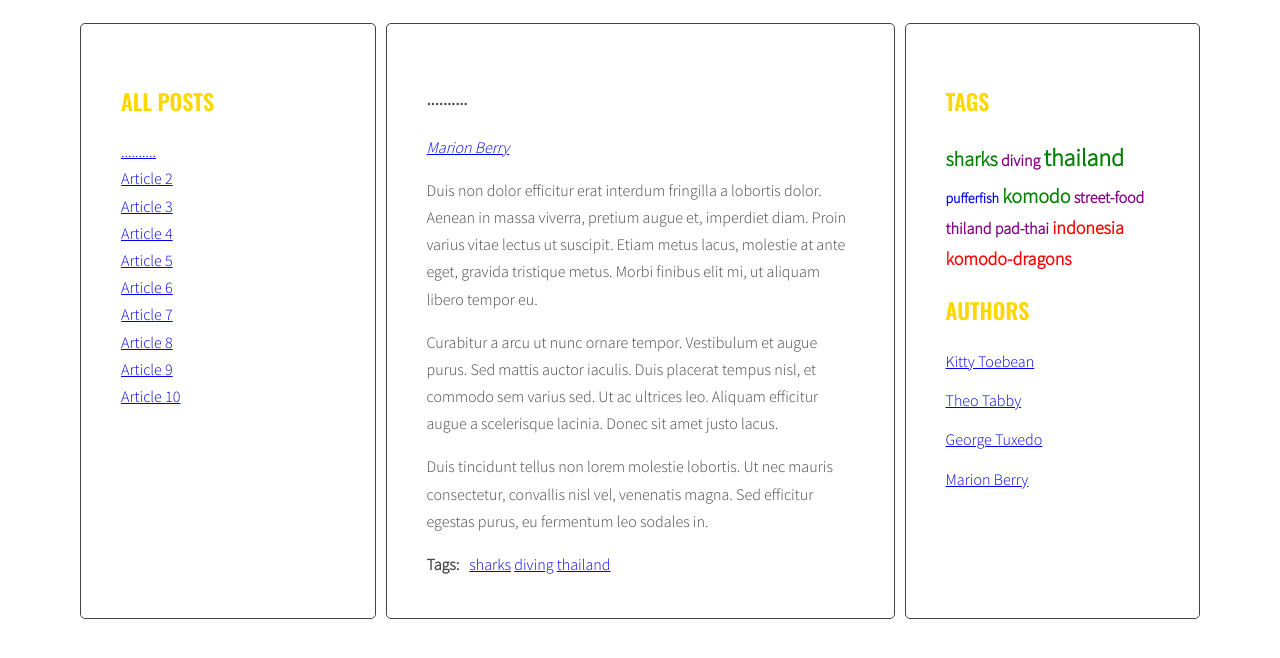
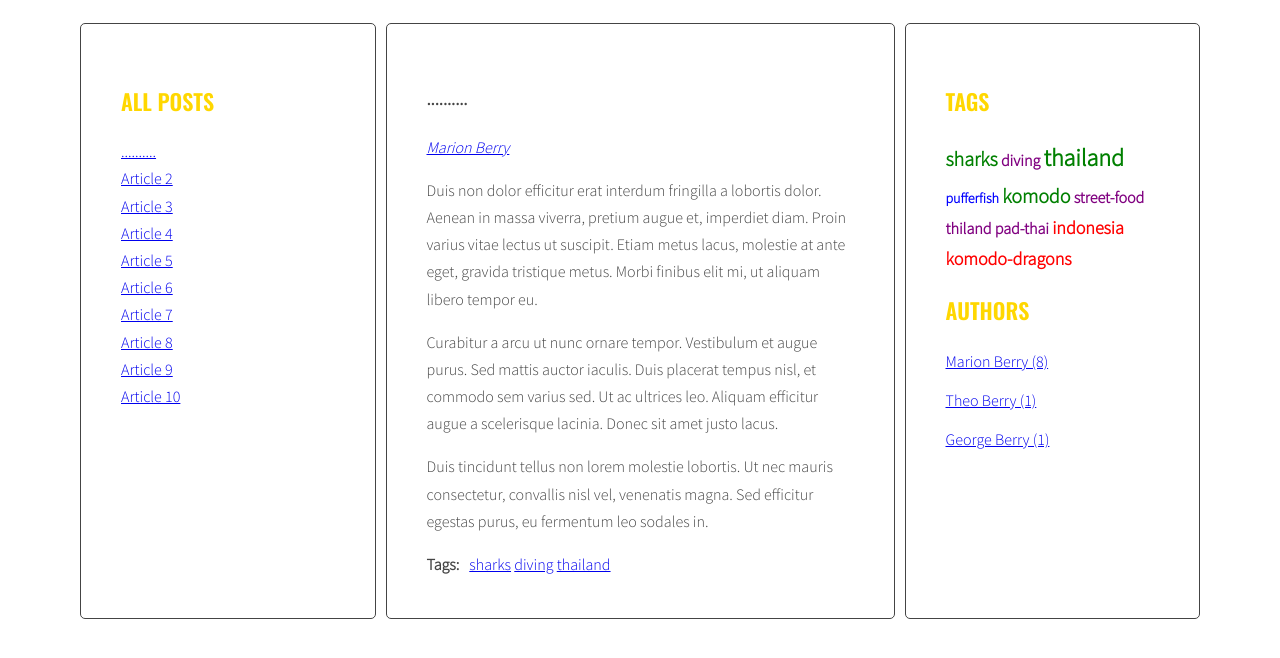
Before and after one commit to BartoszHor/Javascript-Blog-App, a website: page index.html in a window 1280 px wide. Shown: the part 220-878 px from the top of the page. After the commit the page ends 847 px from the top, so only its background shows below. Drawn offline with nearby package versions, Linux system fonts and the light colour scheme.

Commit message:
Add link to authors generated from articles to right sidebar

```diff
--- a/js/script.js
+++ b/js/script.js
@@ -1,5 +1,15 @@
 'use strict';
 {
+  const optArticleSelector = '.post',
+    optTitleSelector = '.post-title',
+    optTitleListSelector = '.titles',
+    optArticleTagsSelector = '.post-tags .list',
+    optPostAuthor = '.post-author',
+    optTagsListSelector = '.list.tags',
+    optCloudClassCount = 5,
+    optCloudClassPrefix = 'tag-size-',
+    optArticleAuthorList = '.authors';
+
   const titleClickHandler = function(event){
     console.log('Link was clicked!');
     console.log(event);
@@ -36,16 +46,6 @@
     targetArticle.classList.add('active');
   };
 
-  const optArticleSelector = '.post',
-    optTitleSelector = '.post-title',
-    optTitleListSelector = '.titles',
-    optArticleTagsSelector = '.post-tags .list',
-    optPostAuthor = '.post-author',
-    optTagsListSelector = '.list.tags',
-    optCloudClassCount = 5,
-    optCloudClassPrefix = 'tag-size-';
-
-
   const generateTitleLinks = function(customSelector = ''){
     /* remove contents of titleList */
     console.log(customSelector);
@@ -81,23 +81,23 @@
     const params = {
       max : 0,
       min : 999999
-    }
+    };
     for (let tag in tags) {
-      params.max = tags[tag] > params.max ? tags[tag] : params.max
-      params.min = tags[tag] < params.min ? tags[tag] : params.min
+      params.max = tags[tag] > params.max ? tags[tag] : params.max;
+      params.min = tags[tag] < params.min ? tags[tag] : params.min;
     }
 
     return params;
-  }
+  };
 
   const calculateTagsClass = function(count, params) {
     const normalizedCount = count - params.min;
     const normalizedMax = params.max - params.min;
-    const percentage = normalizedCount / normalizedMax
-    const classNumber = Math.floor(percentage * (optCloudClassCount - 1) + 1)
+    const percentage = normalizedCount / normalizedMax;
+    const classNumber = Math.floor(percentage * (optCloudClassCount - 1) + 1);
 
-    return classNumber
-  }
+    return classNumber;
+  };
 
   const generateTags = function(){
     let allTags = {};
@@ -127,13 +127,13 @@
         if(!allTags[tag]) {
           allTags[tag] = 1;
         } else {
-          allTags[tag]++
+          allTags[tag]++;
         }
       } /* END LOOP: for each tag */
       /* insert HTML of all the links into the tags wrapper */
       tagsWrapper.insertAdjacentHTML('beforeend', html);
     }
-    const tagList = document.querySelector('.tags');
+    const tagList = document.querySelector(optTagsListSelector);
     /* [NEW] create variable for all links HTML code */
 
     const tagsParams = calculateTagsParams(allTags);
@@ -143,7 +143,7 @@
     /* [NEW] START LOOP: for each tag in allTags: */
     for(let tag in allTags){
       /* [NEW] generate code of a link and add it to allTagsHTML */
-    allTagsHTML += '<li><a href="#tag-' + tag +'" class="' + optCloudClassPrefix + calculateTagsClass(allTags[tag], tagsParams) + '">'+ tag +' </a></li> ';
+      allTagsHTML += '<li><a href="#tag-' + tag +'" class="' + optCloudClassPrefix + calculateTagsClass(allTags[tag], tagsParams) + '">'+ tag +' </a></li> ';
     }
     /* [NEW] END LOOP: for each tag in allTags: */
 
@@ -203,21 +203,37 @@
   addClickListenersToTags();
 
   const generateAuthors = function(){
-  /* find all articles */
+    let allAuthors = {};
+    /* find all articles */
     const articles = document.querySelectorAll(optArticleSelector);
     console.log(articles);
     /* START LOOP: for every article: */
     for (let article of articles) {
       /* find tags wrapper */
       const authorWrapper = article.querySelector(optPostAuthor);
+      console.log(authorWrapper);
       /* get author from data-tags attribute */
       const author = article.getAttribute('data-author');
       /* split tags into array */
-      const linkHTML = '<a href="#author-' + author +'">' + author + '</a>';
-      console.log(linkHTML);
+      const linkHTML = '<li><a href="#author-' + author +'">' + author + '</a></li>';
+      /*if(allAuthors.indexOf(linkHTML) == -1) {
+        allAuthors.push(linkHTML)
+        }
+        */
+      if(!allAuthors[author]) {
+        allAuthors[author] = 1;
+      } else {
+        allAuthors[author]++;
+      }
       /* insert HTML of all the links into the tags wrapper */
       authorWrapper.insertAdjacentHTML('beforeend', linkHTML);
     }
+    let allAuthorsHTML = '';
+    for (let author in allAuthors) {
+      allAuthorsHTML += '<li><a href="#author-'+ author +'">' + author + ' ' + '(' + allAuthors[author] + ')' + '</a></li>';
+    }
+    const authorList = document.querySelector(optArticleAuthorList);
+    authorList.innerHTML = allAuthorsHTML;
   };
   generateAuthors();
 
--- a/sass/style.scss
+++ b/sass/style.scss
@@ -136,12 +136,17 @@ aside {
 .post {
   opacity: 0;
   position: absolute;
+  top: 0;
+  left: 0;
 
   &.active {
     opacity: 1;
     display: block;
-    transition: all 3s;
+    transition: all 4s;
     position: relative;
+  }
+  .post-author {
+    list-style-type: none;
   }
 }
 
```
Also changed, not shown: css/style.css, 1 other file.
